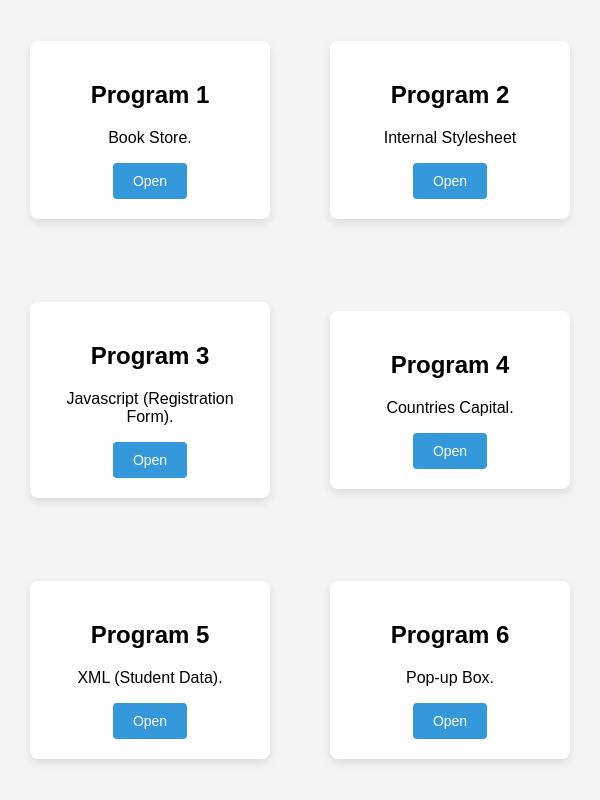
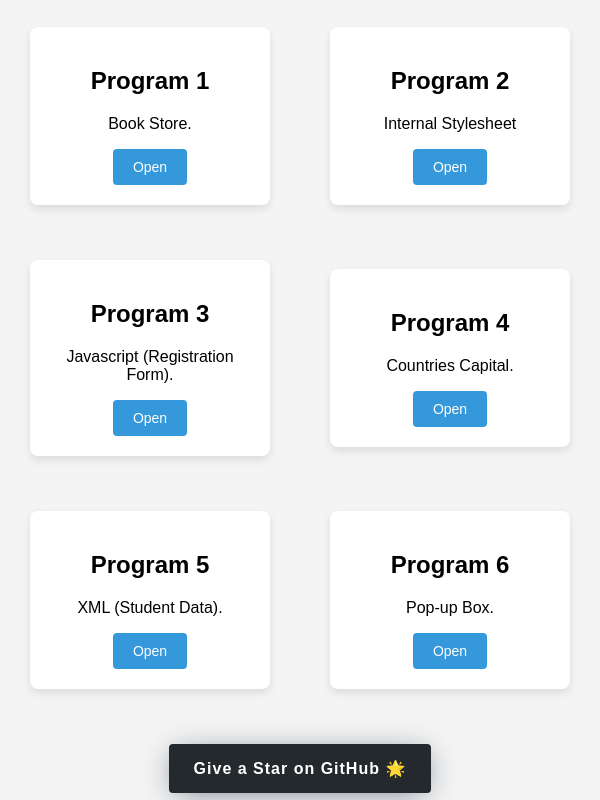
Before and after one commit to webricated/Information-Science-and-Technology, a plain HTML site: page index.html in a window 600 px wide. Drawn offline with Linux system fonts and the light colour scheme.

Commit message:
Update index.html

```diff
--- a/index.html
+++ b/index.html
@@ -38,6 +38,51 @@
             cursor: pointer;
             border-radius: 4px;
         }
+
+
+
+
+
+        .github-btn {
+  position: absolute;
+  right: 40px;
+  bottom: 50px;
+  text-decoration: none;
+  padding: 15px 25px;
+  border-radius: 4px;
+  box-shadow: 0px 4px 30px -6px rgba(36, 52, 70, 0.65);
+  background: #24292e;
+  color: #fff;
+  font-weight: bold;
+  letter-spacing: 1px;
+  font-size: 16px;
+  transition: all 0.3s ease-in-out;
+}
+@media screen and (min-width: 500px) {
+  .github-btn:hover {
+    transform: scale(1.1);
+    box-shadow: 0px 17px 20px -6px rgba(36, 52, 70, 0.36);
+  }
+}
+@media screen and (max-width: 700px) {
+  .github-btn {
+    position: relative;
+    bottom: auto;
+    right: auto;
+    margin-top: 20px;
+  }
+  .github-btn:active {
+    transform: scale(1.1);
+    box-shadow: 0px 17px 20px -6px rgba(36, 52, 70, 0.36);
+  }
+}
+
+
+
+
+
+
+
     </style>
 </head>
 <body>
@@ -82,5 +127,13 @@
         <p>Pop-up Box.</p>
         <a href="https://github.com/webricated/Web-Technology/blob/main/README6.md" class="button">Open</a>
     </div>
+
+
+
+    <a href="https://github.com/webricated/web-technology" target="_blank" class="github-btn">
+        Give a Star on GitHub 🌟
+      </a>
+
+
 </body>
 </html>
```
